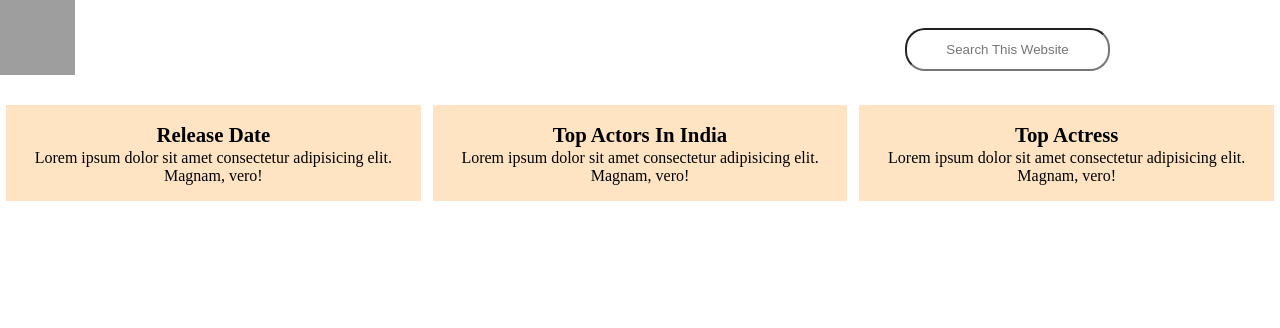
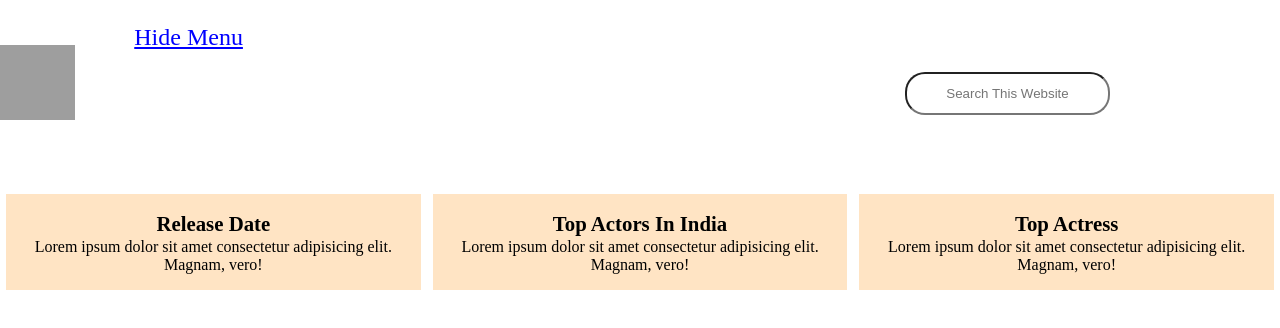
Before and after one commit to surajsln570/Indcinema, a website: page index.html in a window 1280 px wide. Drawn offline with Linux system fonts and the light colour scheme; grey boxes are pictures that could not be loaded.

Commit message:
Creating toggle Menu

```diff
--- a/index.html
+++ b/index.html
@@ -16,12 +16,19 @@
         alt="">
     <div class="navbar">
         <ul class="ul">
+            <li class="li"><a class="a" id="ab" onclick="toggleOptions()">Show Menu</a></li>
             <li class="li"> <a class="a" href="index.html">Home</a></li>
             <li class="li"> <a class="a" href="https://www.bollywoodhungama.com/bollywood/">News</a></li>
             <li class="li"> <a class="a" href="https://www.bollywoodhungama.com/box-office/">Box Office</a></li>
             <li class="li"> <a class="a" href="/">Reviews</a></li>
             <li class="li"> <a class="a" href="/">Contact Us</a></li>
         </ul>
+        <div id="options">
+            <div class="option"><a class="a" href="https://www.bollywoodhungama.com/bollywood/">News</a></div>
+            <div class="option"><a class="a" href="https://www.bollywoodhungama.com/box-office/">Box Office</a></div>
+            <div class="option"><a class="a" href="/">Reviews</a></div>
+            <div class="option"><a class="a" href="/">Contact Us</a></div>
+        </div>
 
     </div>
     <div class="search">
@@ -47,7 +54,7 @@
         </div>
 
     </section>
-
+<script src="index.js"></script>
 
 </body>
 
--- a/index.js
+++ b/index.js
@@ -0,0 +1,15 @@
+let isVisible = false;
+function toggleOptions(){
+    const link = document.querySelector('#ab')
+    const options = document.querySelector('#options')
+    if (isVisible) {
+        options.style.display = "none";
+        link.textContent = "Show Menu"
+    }
+    else {
+        options.style.display = "block";
+        link.textContent = "Hide Menu";
+    }
+    isVisible = !isVisible;
+}
+toggleOptions()
--- a/style.css
+++ b/style.css
@@ -13,7 +13,7 @@ body::before {
     content: "";
     position: absolute;
     background: url('img/back.jpg') center center/cover;
-    height: 105px;
+    height: 200px;
     width: 100vw;
     z-index: -1;
     top: 0;
@@ -130,7 +130,7 @@ body::before {
         width: 430px;
     }
     body::before {
-    height: 250px;
+    height: 290px;
     width: 430px;
 
 }
@@ -158,3 +158,14 @@ body::before {
 }
 
 }
+/* toggle menu  */
+#options {
+    display: none;
+        margin-left: 17px;
+    margin-top: -19px;
+}
+#ab{
+    cursor: pointer;
+    color: blue;
+    text-decoration: underline;
+}
```
